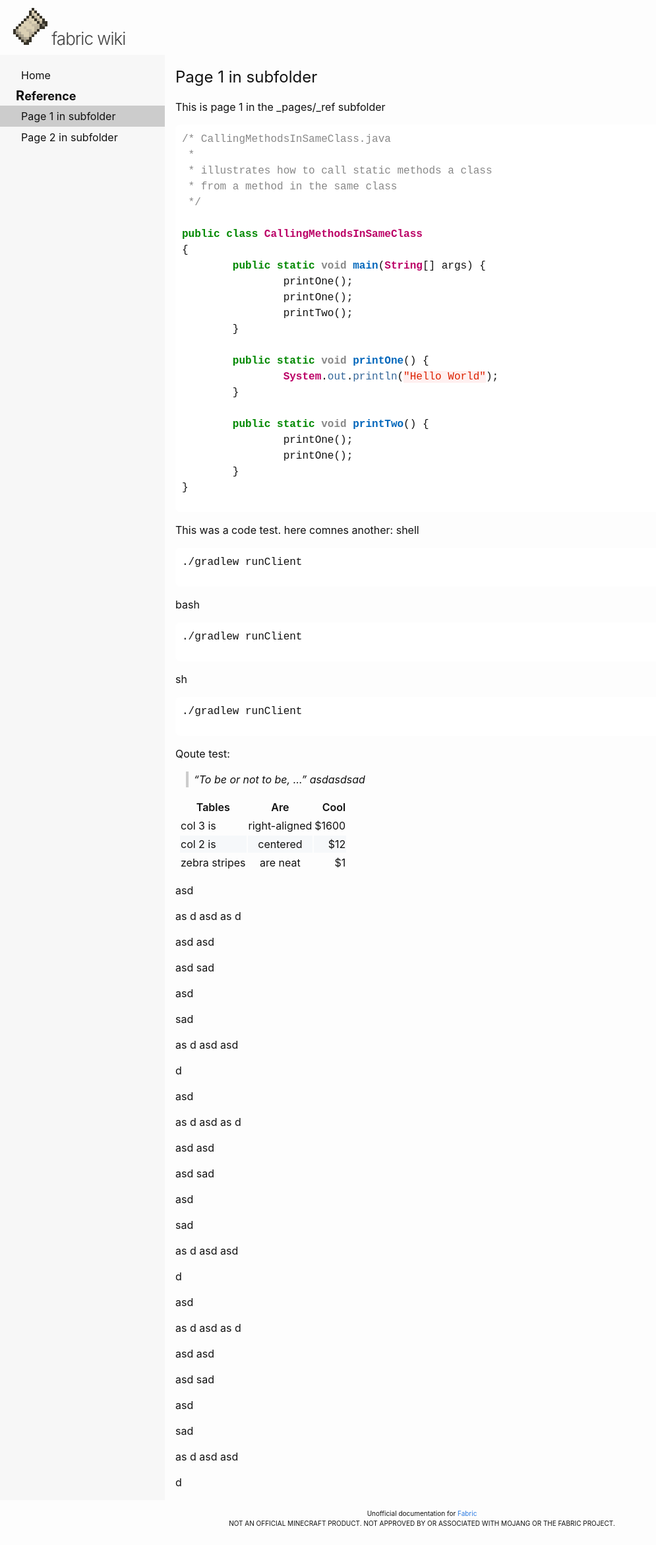
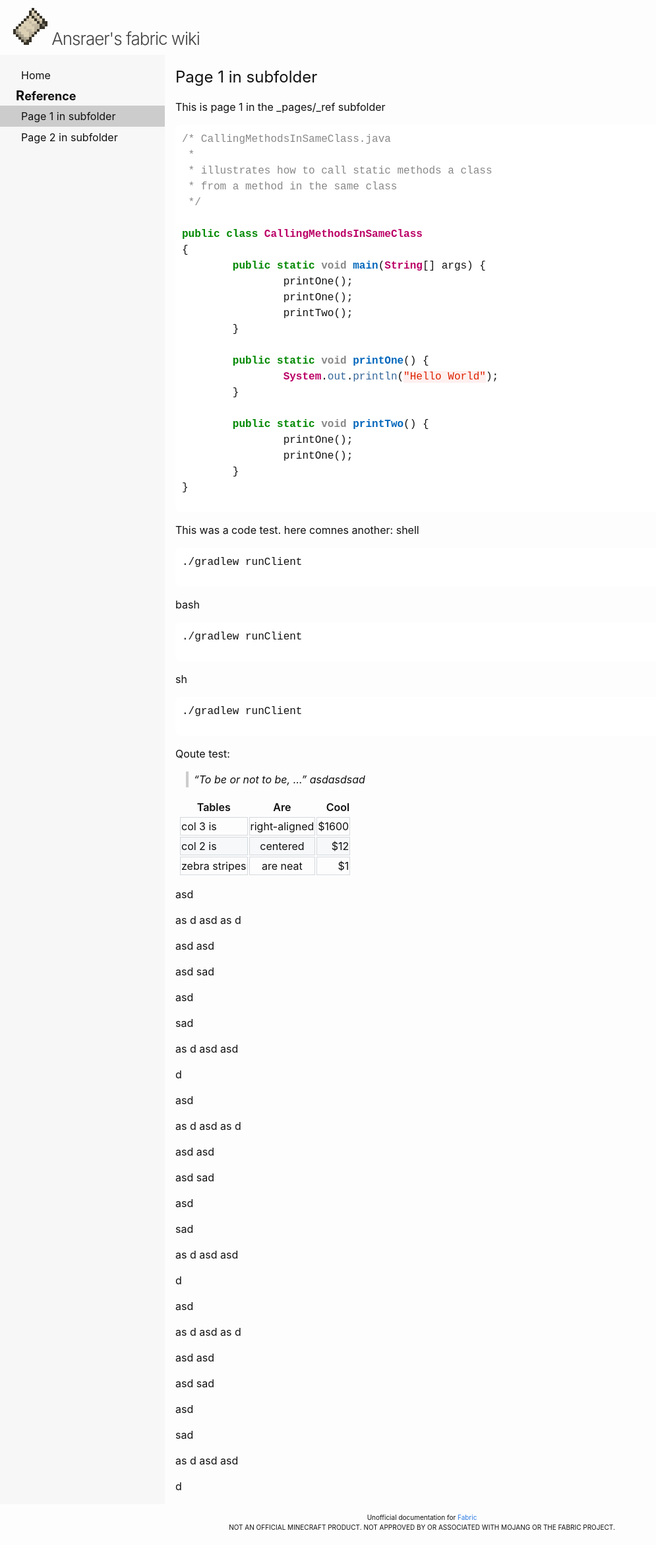
Before and after one commit to CottonMC/Wiki, a Jekyll site: the page built from _pages/_ref/Page1sub.md, in a window 1280 px wide. Shown: the whole page at 66% size, without its empty margins (0-995 px from the left). Built offline with Jekyll 4.4.1, drawn with Linux system fonts in a browser that asks for light colours.

Commit message:
Removed bin and tweaked table some more

```diff
--- a/_includes/header.html
+++ b/_includes/header.html
@@ -1,4 +1,4 @@
 <a class="site-logo" rel="author" href="{{ site.baseurl }}">
     <img src="{{ site.baseurl }}/assets/images/logo.png" alt="logo">
-    fabric wiki
+    Ansraer's fabric wiki
 </a>
--- a/css/main.css
+++ b/css/main.css
@@ -65,10 +65,12 @@ th {
 tr {
     padding:0;
     margin:0;
-    border: 1px solid #dfe2e5;
 }
 tr:nth-child(even) {
     background-color: #f6f8fa
+}
+td{
+    border: 1px solid #d5d9dd;
 }
 
 
```
Also changed, not shown: 1 other file.
